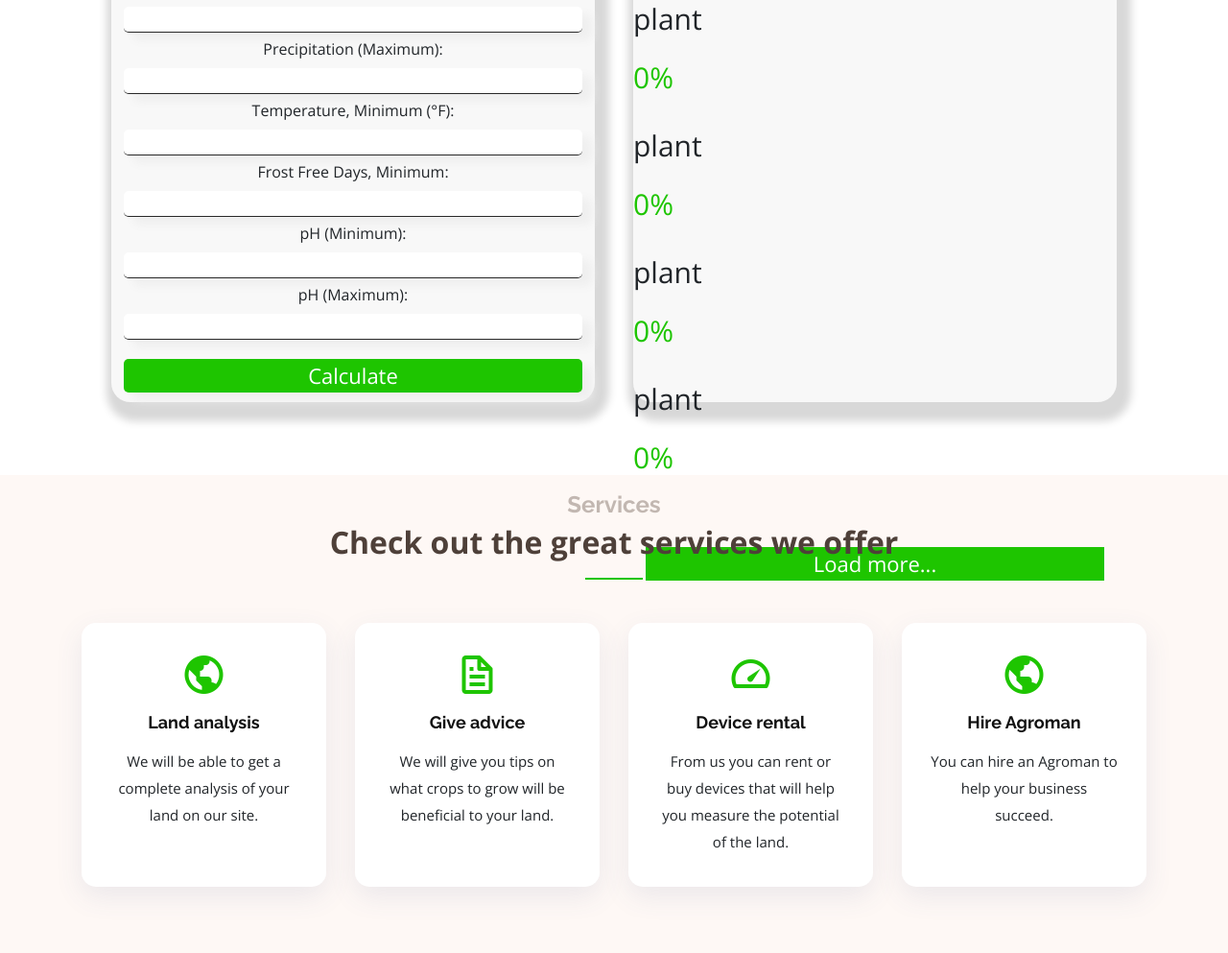
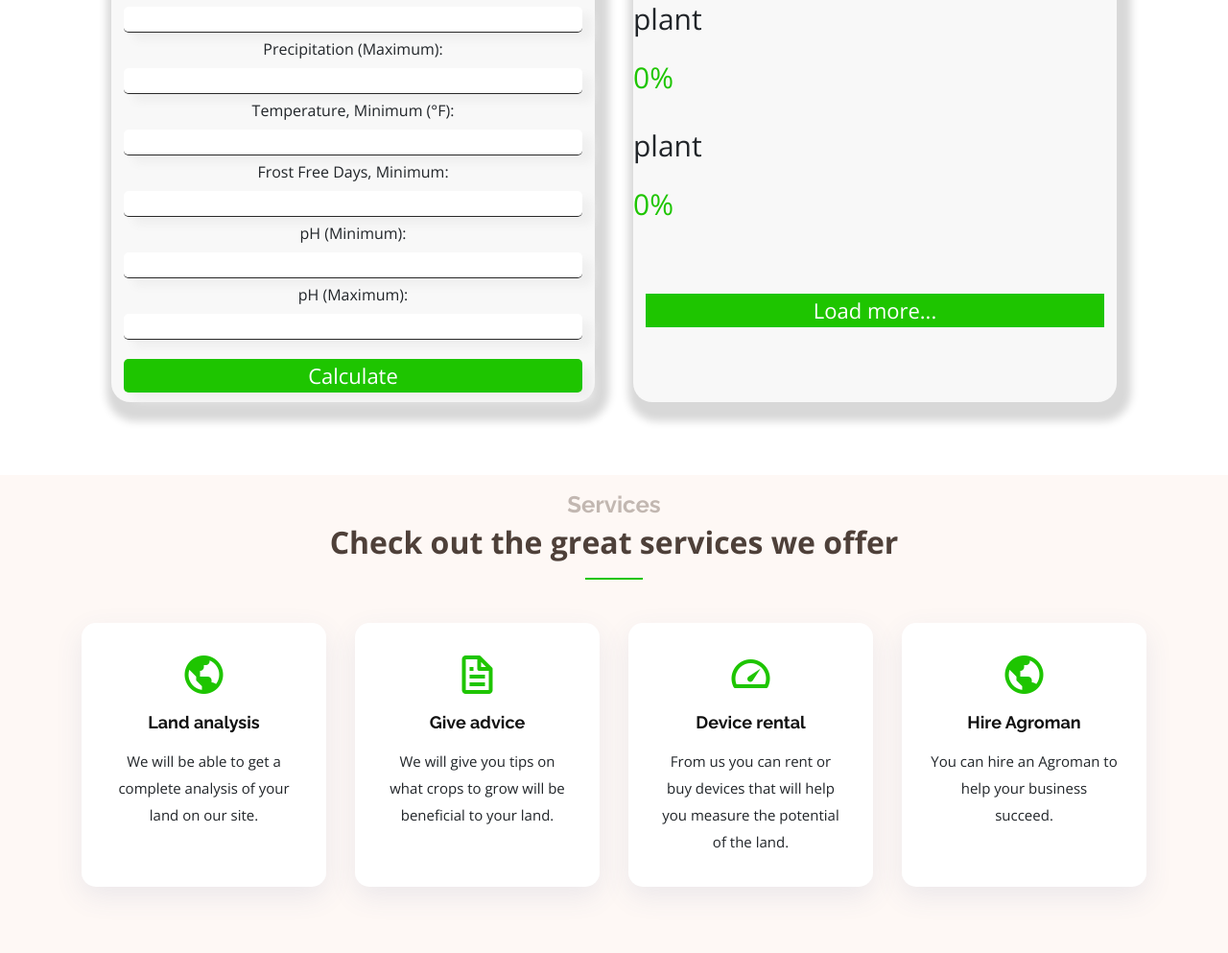
Before and after one commit to marvelyko/AgroLand, a Flask app: page / in a window 1280 px wide. Shown: the part 1223-2216 px from the top of the page at 96% size. Run offline with Flask 2, Linux system fonts and the light colour scheme; parts of the project's set-up code (start-up, migrations or seed data) failed here and were passed over; some libraries are stand-ins or nearby versions.

Commit message:
update
update

```diff
--- a/myproject/templates/index.html
+++ b/myproject/templates/index.html
@@ -155,18 +155,6 @@
         </div>
 
         <div class="form-stat-container">
-          <div>
-            <div class="dib statistic">
-              <p> {{ names[0] }}</p>
-              <p class="percent">{{ scores[0] }}<span>%</span></p>
-            </div>
-          </div>
-          <div>
-            <div class="dib statistic">
-              <p> {{ names[0] }}</p>
-              <p class="percent">{{ scores[0] }}<span>%</span></p>
-            </div>
-          </div>
           <div>
             <div class="dib statistic">
               <p> {{ names[0] }}</p>
```
